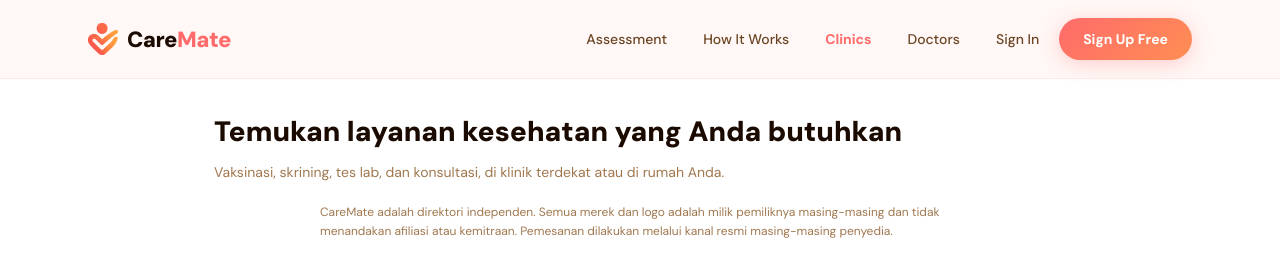
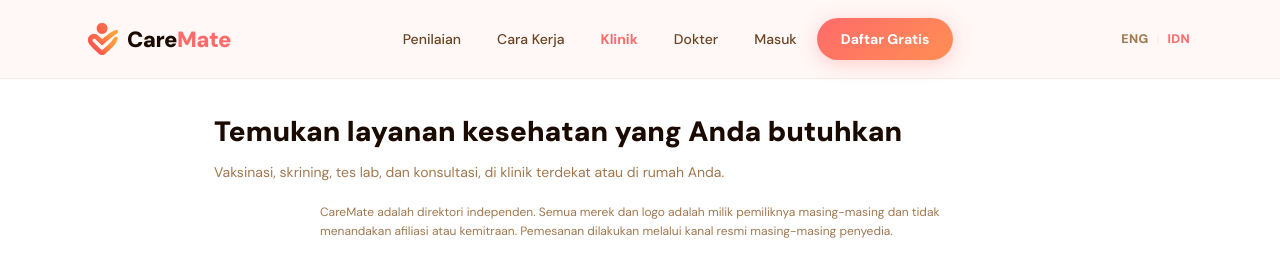
Before and after one commit to poilvetcarl-svg/CareMate, a Flask app: page /clinics in a window 1280 px wide. Shown: the top 266 px of the page. Run offline with Flask 3, Linux system fonts and the light colour scheme; some libraries are stand-ins or nearby versions.

Commit message:
Persistent ENG | IDN language selector in the top corner of every page
- _langswitch.html component: both options always visible, active one highlighted
- Placed outside the collapsible nav links so it stays visible on mobile
- Localized remaining hardcoded navbar links (clinics, teleconsultation, references, legal)
- Footer pills relabeled ENG/IDN for consistency

Co-Authored-By: Claude Fable 5 <noreply@anthropic.com>

```diff
--- a/static/css/style.css
+++ b/static/css/style.css
@@ -106,6 +106,13 @@ body {
 }
 .nav-cta:hover { transform: translateY(-2px); box-shadow: 0 8px 30px rgba(255,107,107,0.4); }
 .menu-toggle { display: none; background: none; border: none; color: var(--text-primary); font-size: 22px; cursor: pointer; }
+
+/* language selector, always visible in the top corner */
+.lang-switch { display: inline-flex; align-items: center; gap: 6px; margin-left: 10px; flex-shrink: 0; }
+.lang-switch a { font-size: 12.5px; font-weight: 800; letter-spacing: 0.03em; color: var(--text-muted); text-decoration: none; padding: 4px 2px; }
+.lang-switch a.on { color: var(--coral); }
+.lang-switch a:hover { color: var(--coral); }
+.lang-sep { color: var(--border); font-size: 12px; }
 
 /* ===== ANIMATED BLOBS ===== */
 .blob {
--- a/templates/_footer.html
+++ b/templates/_footer.html
@@ -4,8 +4,8 @@
       <a href="/" class="nav-logo"><img src="/static/img/logo-icon.png" alt="" class="nav-logo-icon" />Care<span class="logo-accent">Mate</span></a>
       <p>{{ t('footer.tagline') }}</p>
       <div style="margin-top:12px;display:flex;gap:8px">
-        <a href="/set-lang/id" style="font-size:12px;font-weight:800;text-decoration:none;padding:5px 12px;border-radius:16px;{{ 'background:var(--coral);color:#fff' if LANG == 'id' else 'border:1px solid rgba(255,107,107,0.35);color:var(--coral)' }}">ID</a>
-        <a href="/set-lang/en" style="font-size:12px;font-weight:800;text-decoration:none;padding:5px 12px;border-radius:16px;{{ 'background:var(--coral);color:#fff' if LANG == 'en' else 'border:1px solid rgba(255,107,107,0.35);color:var(--coral)' }}">EN</a>
+        <a href="/set-lang/id" style="font-size:12px;font-weight:800;text-decoration:none;padding:5px 12px;border-radius:16px;{{ 'background:var(--coral);color:#fff' if LANG == 'id' else 'border:1px solid rgba(255,107,107,0.35);color:var(--coral)' }}">IDN</a>
+        <a href="/set-lang/en" style="font-size:12px;font-weight:800;text-decoration:none;padding:5px 12px;border-radius:16px;{{ 'background:var(--coral);color:#fff' if LANG == 'en' else 'border:1px solid rgba(255,107,107,0.35);color:var(--coral)' }}">ENG</a>
       </div>
     </div>
     <div class="footer-links">
--- /dev/null
+++ b/templates/_langswitch.html
@@ -0,0 +1,5 @@
+<div class="lang-switch" aria-label="Language">
+  <a href="/set-lang/en" class="{{ 'on' if LANG == 'en' else '' }}">ENG</a>
+  <span class="lang-sep">|</span>
+  <a href="/set-lang/id" class="{{ 'on' if LANG == 'id' else '' }}">IDN</a>
+</div>
--- a/templates/about.html
+++ b/templates/about.html
@@ -40,6 +40,7 @@
       <a href="/#perusahaan" class="nav-link">{{ t('nav.business') }}</a>
       <a href="/login" class="nav-cta">{{ t('nav.signin') }}</a>
     </div>
+    {% include "_langswitch.html" %}
   </div>
 </nav>
 
--- a/templates/clinics.html
+++ b/templates/clinics.html
@@ -19,17 +19,18 @@
   <div class="nav-container">
     <a href="/" class="nav-logo"><img src="/static/img/logo-icon.png" alt="" class="nav-logo-icon" />Care<span class="logo-accent">Mate</span></a>
     <div class="nav-links">
-      <a href="/#assessment" class="nav-link">Assessment</a>
-      <a href="/#how-it-works" class="nav-link">How It Works</a>
-      <a href="/clinics" class="nav-link" style="font-weight:700;color:var(--coral)">Clinics</a>
-      <a href="/teleconsultation" class="nav-link">Doctors</a>
+      <a href="/#assessment" class="nav-link">{{ t('nav.assessment') }}</a>
+      <a href="/#how-it-works" class="nav-link">{{ t('nav.how') }}</a>
+      <a href="/clinics" class="nav-link" style="font-weight:700;color:var(--coral)">{{ t('nav.clinics') }}</a>
+      <a href="/teleconsultation" class="nav-link">{{ t('nav.doctors') }}</a>
       {% if current_user.is_authenticated %}
-      <a href="/dashboard" class="nav-link">Dashboard</a>
+      <a href="/dashboard" class="nav-link">{{ t('nav.dashboard') }}</a>
       {% else %}
-      <a href="/login" class="nav-link">Sign In</a>
-      <a href="/register" class="nav-cta">Sign Up Free</a>
+      <a href="/login" class="nav-link">{{ t('nav.signin') }}</a>
+      <a href="/register" class="nav-cta">{{ t('nav.signup') }}</a>
       {% endif %}
     </div>
+    {% include "_langswitch.html" %}
   </div>
 </nav>
 
--- a/templates/index.html
+++ b/templates/index.html
@@ -50,8 +50,8 @@
         <a href="/login" class="nav-link">{{ t('nav.signin') }}</a>
         <a href="/register" class="nav-cta">{{ t('nav.signup') }}</a>
       {% endif %}
-      <a href="/set-lang/{{ 'en' if LANG == 'id' else 'id' }}" class="nav-link" style="font-weight:800;color:var(--coral)" title="Switch language">{{ t('lang.switch') }}</a>
     </div>
+    {% include "_langswitch.html" %}
     <button class="menu-toggle" id="menuToggle" aria-label="Open navigation menu"><i class="ti ti-menu-2"></i></button>
   </div>
 </nav>
```
Also changed, not shown: templates/legal.html (+4 -3 lines), templates/references.html (+10 -9 lines), templates/teleconsultation.html (+8 -7 lines).
